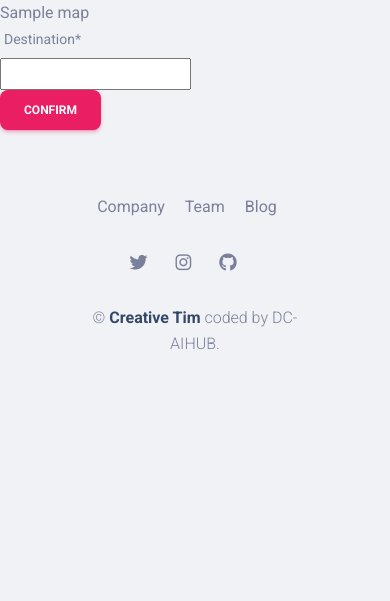
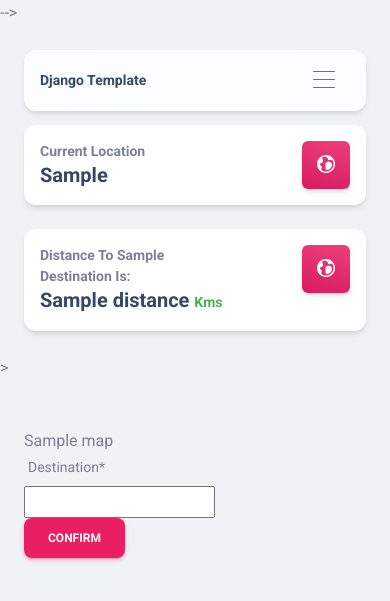
Before and after one commit to AIHUB-COOP/b466a986accf3ecfcdda3201ec08ae8b04a4699aa887779dc80aeb1184c56fb7, a Django app: template apps/templates/dashboards/maps.html in a window 390 px wide. Shown: the top 601 px of the page. Run offline with Django 4.2, Linux system fonts and the light colour scheme; tables that the repository leaves empty hold one stand-in row (values such as "Sample post"); the template is opened without the code that fills it: values that come from a table or form of the project are taken from there, most other values are stand-ins (such as "Sample title", 1, 10 or a date in 2020); some libraries are stand-ins or nearby versions.

Commit message:
TEM-11 Completed dashboards including UI

```diff
--- a/apps/templates/dashboards/maps.html
+++ b/apps/templates/dashboards/maps.html
@@ -1,36 +1,113 @@
-{% extends 'layouts/base.html' %}
+<!DOCTYPE html>
+<html lang="en">
+
+<head>
+  <meta charset="utf-8" />
+  <meta name="viewport" content="width=device-width, initial-scale=1, shrink-to-fit=no">
+  <link rel="apple-touch-icon" sizes="76x76" href="{{ ASSETS_ROOT }}/img/apple-icon.png">
+  <link rel="icon" type="image/png" href="{{ ASSETS_ROOT }}/img/favicon.png">
+
+  <title>
+    Django Templates - Maps | DC-AIHUB
+  </title>
+
+  <!--     Fonts and icons     -->
+  <link rel="stylesheet" type="text/css" href="https://fonts.googleapis.com/css?family=Roboto:300,400,500,700,900|Roboto+Slab:400,700" />
+  <!-- Nucleo Icons -->
+  <link href="{{ ASSETS_ROOT }}/css/nucleo-icons.css" rel="stylesheet" />
+
+  <link href="{{ ASSETS_ROOT }}/css/nucleo-svg.css" rel="stylesheet" />
+  <!-- Font Awesome Icons -->
+  <script src="https://kit.fontawesome.com/42d5adcbca.js" crossorigin="anonymous"></script>
+  <!-- Material Icons -->
+  <link href="https://fonts.googleapis.com/icon?family=Material+Icons+Round" rel="stylesheet">
+  <!-- CSS Files -->
+    <!-- CSS Files -->
+  <link id="pagestyle" href="{{ ASSETS_ROOT }}/css/material-kit.css?v=3.0.0" rel="stylesheet" />
+
+</head>
+
+<!-- {% include 'includes/navigation-light.html' %} -->
+
+
+<body class="presentation-page bg-gray-200">
+    {% include 'includes/navigation.html' %}
+
+
+<!-- Specific CSS goes HERE -->
+{% block stylesheets %}{% endblock stylesheets %}
+
 {% load crispy_forms_tags %}
 
-{% block title %}
-calculate distance
-{% endblock title %}
+
 
 {% block content %}
+<br>
+<br>
 
-<!-- Modal -->
-<div class="modal fade" id="exampleModal" tabindex="-1" role="dialog" aria-labelledby="exampleModalLabel" aria-hidden="true">
-  <div class="modal-dialog">
-    <div class="modal-content">
-      <div class="modal-header">
-        <h5 class="modal-title" id="exampleModalLabel">Distance to {{ destination }} is:</h5>
-        <button type="button" class="close" data-dismiss="modal" aria-label="Close">
-          <span aria-hidden="true">&times;</span>
-        </button>
+<div class="container mt-5">
+  <div class="row">
+    <div class="col-xl-3 col-sm-6 mb-xl-0 mb-4">
+      <div class="card">
+        <div class="card-body p-3">
+          <div class="row">
+            <div class="col-8">
+              <div class="numbers">
+                <p class="text-sm mb-0 text-capitalize font-weight-bold">Current Location</p>
+                <h5 class="font-weight-bolder mb-0">
+                  {{current_location}}
+                  <!-- <span class="text-success text-sm font-weight-bolder">+3%</span> -->
+                </h5>
               </div>
-      <div class="modal-body">
-        {{ distance }} km
+            </div>
+            <div class="col-4 text-end">
+              <div class="icon icon-shape bg-gradient-primary shadow text-center border-radius-md">
+                <i class="ni ni-world text-lg opacity-10" aria-hidden="true"></i>
               </div>
             </div>
           </div>
         </div>
+      </div>
+    </div>
+    <div class="col-xl-3 col-sm-6 mb-xl-0 mb-4">
+      <div class="card">
+        <div class="card-body p-3">
+          <div class="row">
+            <div class="col-8">
+              <div class="numbers">
+                <p class="text-sm mb-0 text-capitalize font-weight-bold">Distance to {{ destination }} is:</p>
+                <h5 class="font-weight-bolder mb-0">
+                  {{ distance }}
+                  <span class="text-success text-sm font-weight-bolder">Kms</span>
+                </h5>
+              </div>
+            </div>
+            <div class="col-4 text-end">
+              <div class="icon icon-shape bg-gradient-primary shadow text-center border-radius-md">
+                <i class="ni ni-world text-lg opacity-10" aria-hidden="true"></i>
+              </div>
+            </div>
+          </div>
+        </div>
+      </div>
+    </div>
+  </div>
+</div>>
 
-{{ map|safe }}
 
+
+
+<div class="container mt-5">
+  <div class = "col-lg-8 col-md-6 mb-md-0 mb-4">
+    {{map | safe}}
     <form action="" method="POST" autocomplete="off">
       {% csrf_token %}
       {{form|crispy}}
       <button type="submit" class="btn btn-primary">confirm</button>
     </form>
+  </div>
+</div>
+
 <!-- <br>
 This product includes GeoLite2 data created by MaxMind, available from
 <a href="https://www.maxmind.com">https://www.maxmind.com</a>. -->
--- a/apps/templates/includes/navigation.html
+++ b/apps/templates/includes/navigation.html
@@ -150,7 +150,7 @@
                           <a class="dropdown-item ps-3 border-radius-md mb-1" href="plotly">
                             Plotly Dashboard
                           </a>
-                          <a class="dropdown-item ps-3 border-radius-md mb-1" href="plotly">
+                          <a class="dropdown-item ps-3 border-radius-md mb-1" href="maps">
                             Live Dashboard - Maps
                           </a>
                         </div>
```
Also changed, not shown: apps/dashboards/views.py (+8 -6 lines). Lines whose indentation alone changed are shown as unchanged.
